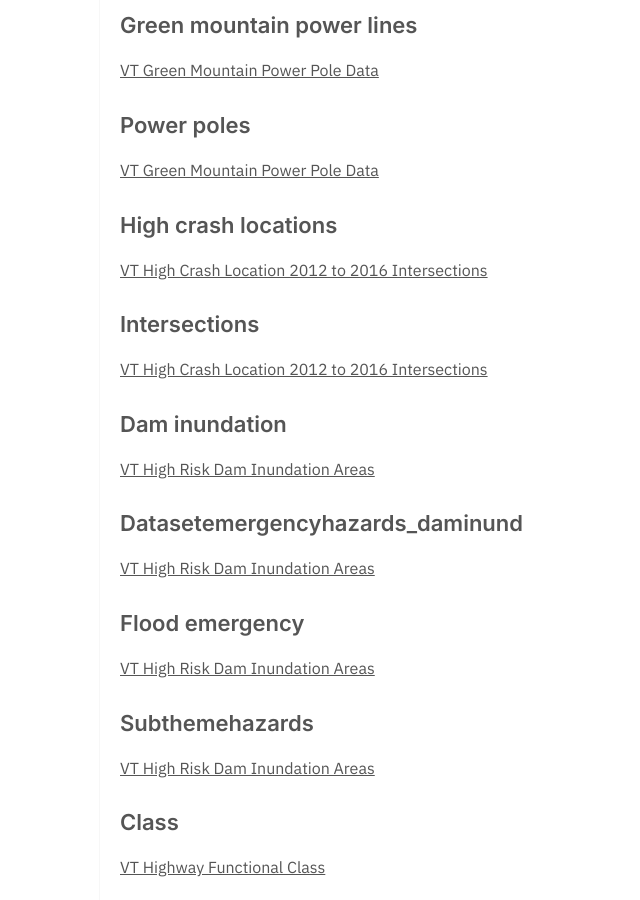
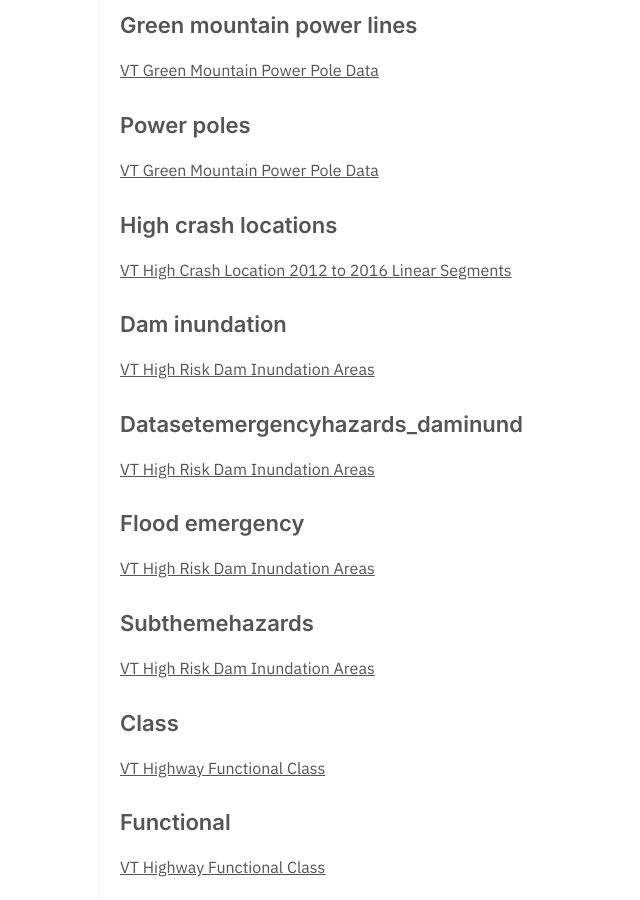
Before and after one commit to dayda-entities/vermont-center-for-geographic-information, a Jekyll site: the page built from tags.md, in a window 1280 px wide and 900 px high, scrolled down 177549 px. Shown: the whole window, without its empty margins (210-850 px from the left). Built offline with Jekyll 4.4.1, drawn with Linux system fonts in a browser that asks for light colours; some of the changed text lies outside the part shown.

Commit message:
Publish Data

```diff
--- a/_posts/2020-11-12-vt-high-crash-location-2012-to.md
+++ b/_posts/2020-11-12-vt-high-crash-location-2012-to.md
@@ -1,13 +1,12 @@
 ---
-title: VT High Crash Location 2012 to 2016 Intersections
-created: '2020-11-12T13:09:25.769791'
-modified: '2020-11-12T13:09:25.769798'
+title: VT High Crash Location 2012 to 2016 Linear Segments
+created: '2020-11-12T13:09:26.076901'
+modified: '2020-11-12T13:09:26.076908'
 state: active
 type: dataset
 tags:
   - Crash
   - High Crash Locations
-  - Intersections
   - Isothemetrans
   - Nodevtrans
   - Subthemeroad
@@ -15,9 +14,9 @@ tags:
   - Vtrans
 groups: []
 csv_url: >-
-  https://geodata.vermont.gov/datasets/3a11bafcc56646c6820a0e553f077a8b_47.csv?outSR=%7B%22latestWkid%22%3A32145%2C%22wkid%22%3A32145%7D
+  https://geodata.vermont.gov/datasets/e26d7785ba02470da72123f1b848972c_48.csv?outSR=%7B%22latestWkid%22%3A32145%2C%22wkid%22%3A32145%7D
 json_url: ''
 layout: post
 
 ---
-High Crash Location 2012 to 2016 Intersections<div>Stewards: Information Technology, Data Owner: Office of Highway Safety<br /></div>
+High Crash Location 2012 to 2016 Linear Segments<div>Stewards: Information Technology, Data Owner: Office of Highway Safety<br /></div>
```
